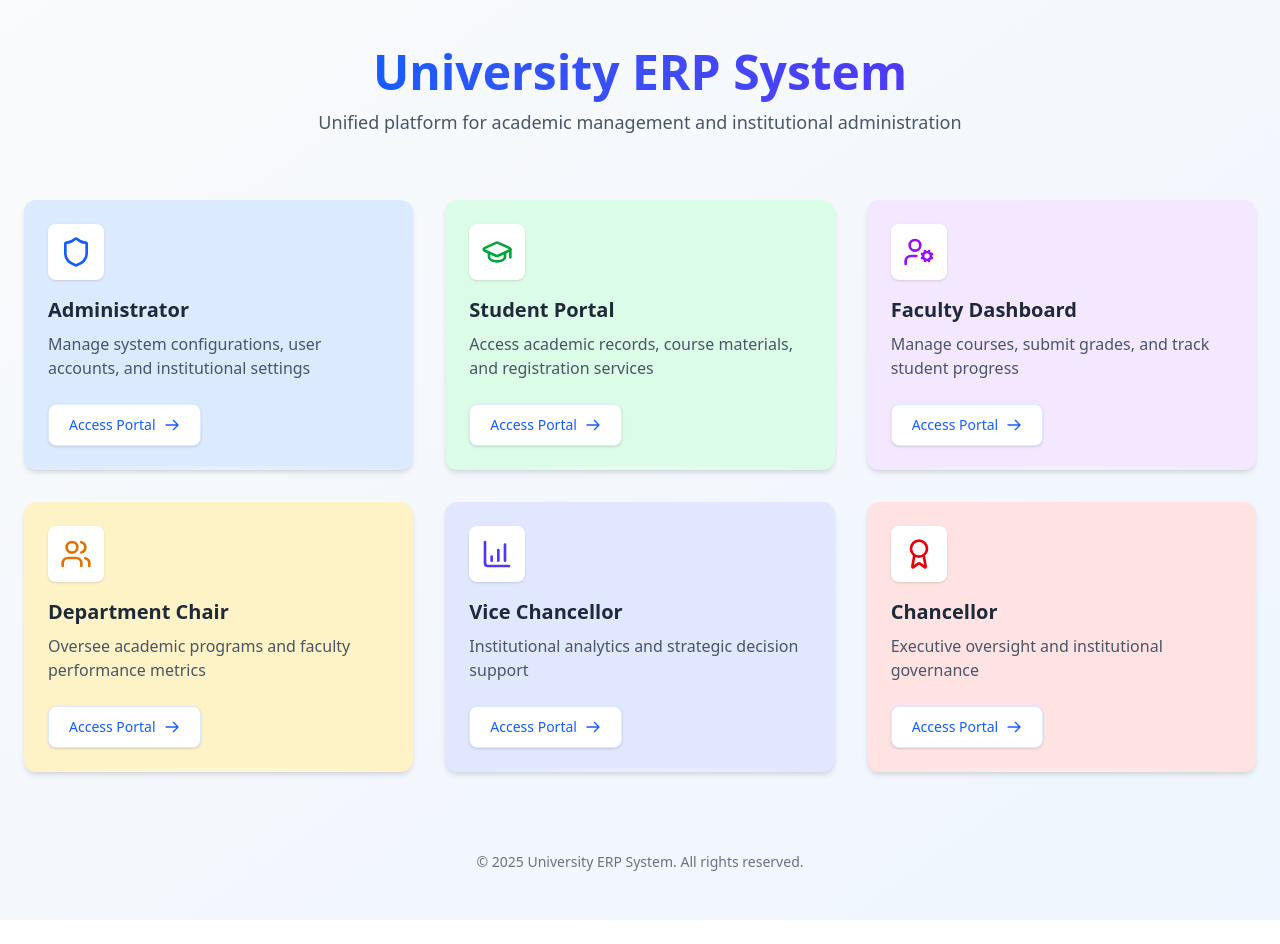
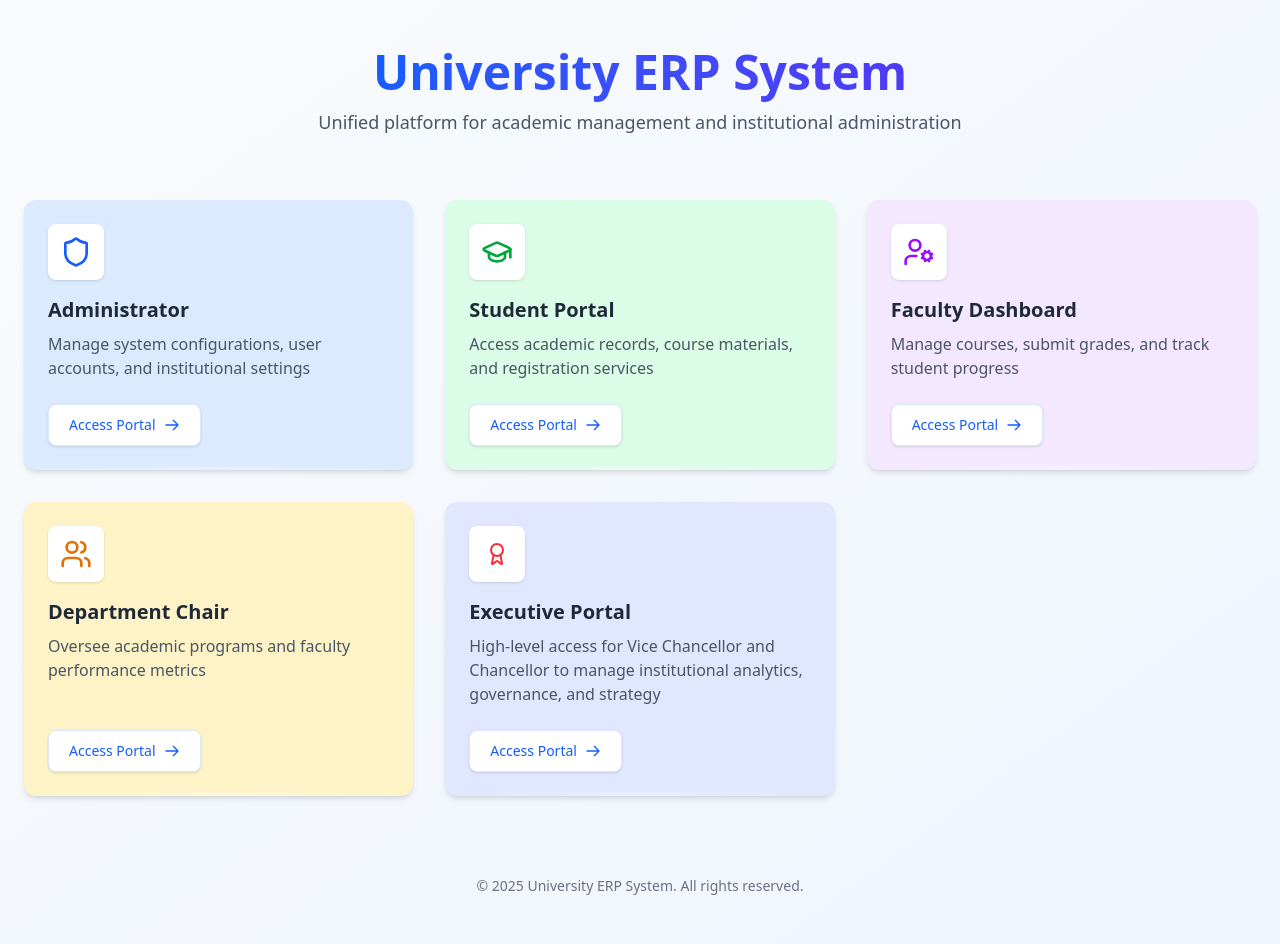
Before and after one commit to shayanhabib18/University_ERP, a React (Vite) app: page / in a window 1280 px wide. Before the commit the page ends 920 px from the top, so only its background shows below. Built offline with nearby package versions, Linux system fonts and the light colour scheme.

Commit message:
Changes in mainpage.jsx

```diff
--- a/src/pages/MainPage.jsx
+++ b/src/pages/MainPage.jsx
@@ -38,18 +38,15 @@ const roles = [
     color: 'bg-amber-100'
   },
   {
-    title: 'Vice Chancellor',
-    description: 'Institutional analytics and strategic decision support',
-    loginPath: '/login/vc',
-    icon: <BarChart4 className="w-8 h-8 text-indigo-600" />,
+    title: 'Executive Portal',
+    description: 'High-level access for Vice Chancellor and Chancellor to manage institutional analytics, governance, and strategy',
+    loginPath: '/login/executive', // merged path
+    icon: (
+      <div className="flex space-x-1">
+        <Award className="w-6 h-6 text-red-500" />
+      </div>
+    ),
     color: 'bg-indigo-100'
-  },
-  {
-    title: 'Chancellor',
-    description: 'Executive oversight and institutional governance',
-    loginPath: '/login/chancellor',
-    icon: <Award className="w-8 h-8 text-red-600" />,
-    color: 'bg-red-100'
   },
 ];
 
@@ -76,7 +73,7 @@ export default function MainPage() {
             className={`group relative rounded-xl overflow-hidden shadow-md hover:shadow-xl transition-all duration-300 transform hover:-translate-y-1 ${role.color}`}
           >
             <div className="p-6 flex flex-col h-full">
-              {/* Icon with colored background */}
+              {/* Icon */}
               <div className="w-14 h-14 flex items-center justify-center rounded-lg bg-white mb-4 shadow-sm">
                 {role.icon}
               </div>
@@ -97,7 +94,7 @@ export default function MainPage() {
               </div>
             </div>
 
-            {/* Decorative element */}
+            {/* Decorative line */}
             <div className="absolute bottom-0 left-0 right-0 h-1 bg-gradient-to-r from-transparent via-white to-transparent opacity-30 group-hover:opacity-50 transition-opacity"></div>
           </div>
         ))}
```
